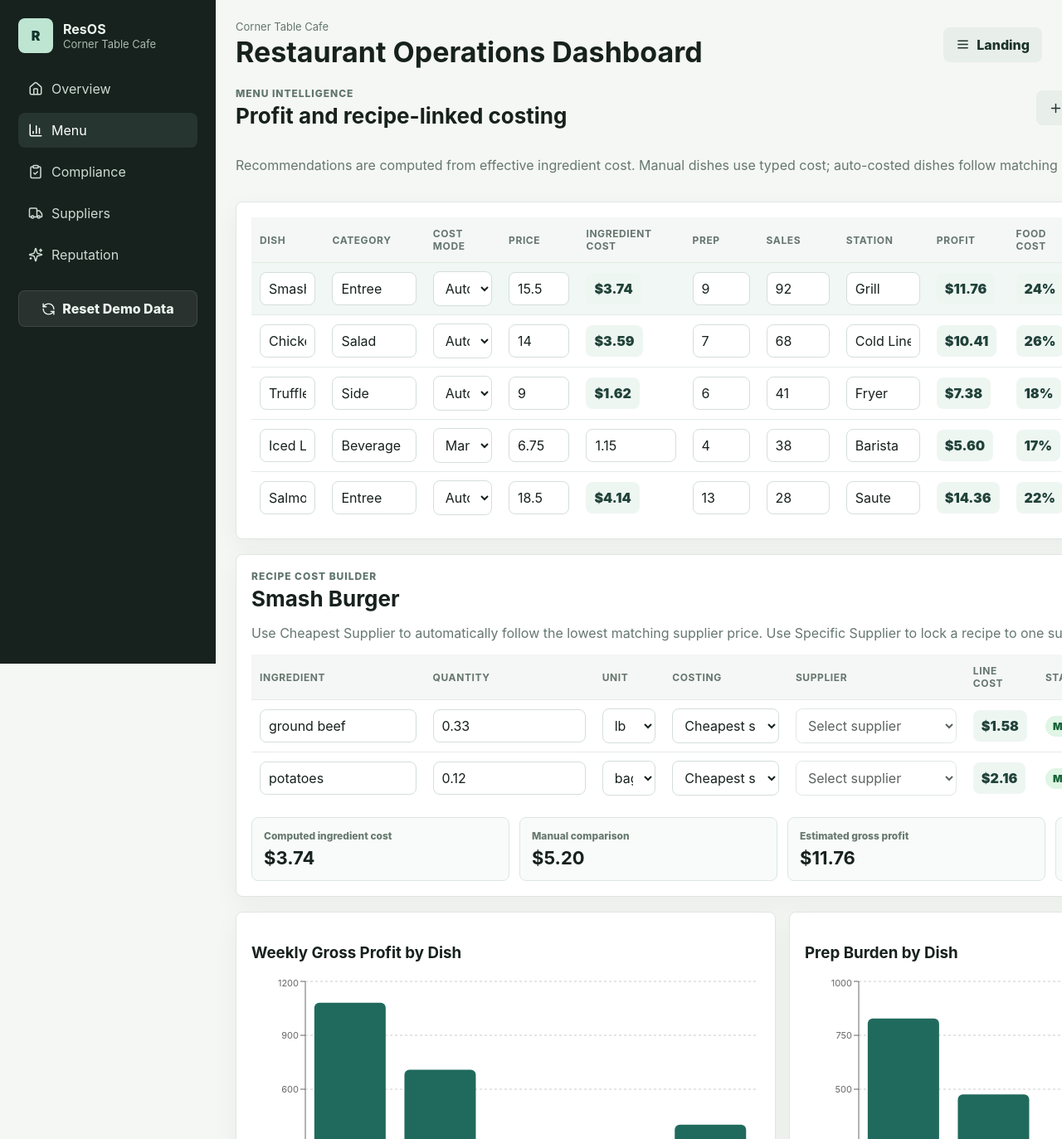
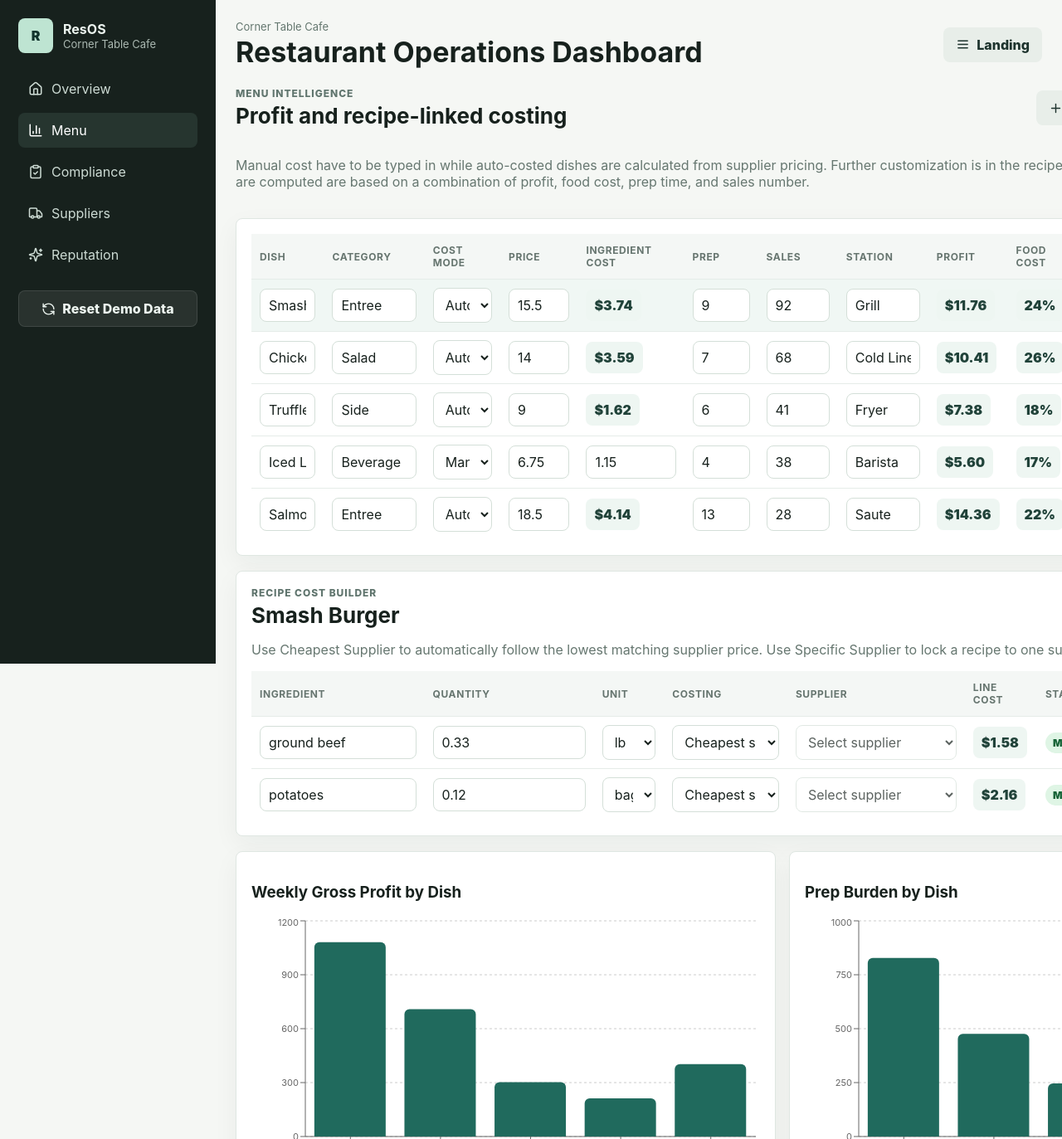
Before and after one commit to wierdteck/ResOS, a React (Vite) app: page /dashboard/menu in a window 1280 px wide. Shown: the top 1373 px of the page at 83% size. Built offline with nearby package versions, Linux system fonts and the light colour scheme.

Commit message:
updated menu info

```diff
--- a/src/pages/Menu.jsx
+++ b/src/pages/Menu.jsx
@@ -111,7 +111,7 @@ export default function Menu() {
           <Button icon={Sparkles} onClick={() => setSummary(analyzeMenu(items, recipes, supplierItems))}>Analyze Menu</Button>
         </div>
       </div>
-      <p className="muted">Recommendations are computed from effective ingredient cost. Manual dishes use typed cost; auto-costed dishes follow matching supplier prices.</p>
+      <p className="muted"> Manual cost have to be typed in while auto-costed dishes are calculated from supplier pricing. Further customization is in the recipe cost builder section. Recommendations are computed are based on a combination of profit, food cost, prep time, and sales number.</p>
       {summary ? <Card className="insight">{summary}</Card> : null}
 
       <Card>
@@ -268,12 +268,7 @@ function RecipeBuilder({ menuItem, analyticsRow, recipeRows, supplierItems, onUp
           </tbody>
         </table>
       </div>
-      <div className="recipe-summary">
-        <div><span>Computed ingredient cost</span><strong>{currency(recipeCost.total)}</strong></div>
-        <div><span>Manual comparison</span><strong>{currency(menuItem.ingredientCost)}</strong></div>
-        <div><span>Estimated gross profit</span><strong>{currency((analyticsRow?.price || 0) - recipeCost.total)}</strong></div>
-        <div><span>Food cost margin</span><strong>{percent((analyticsRow?.price || 0) ? recipeCost.total / analyticsRow.price : 0)}</strong></div>
-      </div>
+
       {recipeCost.incomplete ? <p className="muted warning-text">One or more recipe rows are excluded from the total until a matching supplier and unit are available.</p> : null}
     </Card>
   );
```
